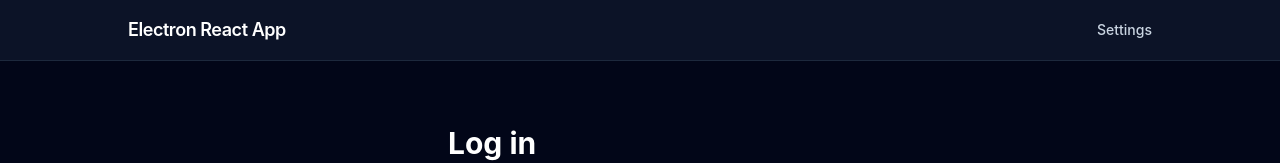
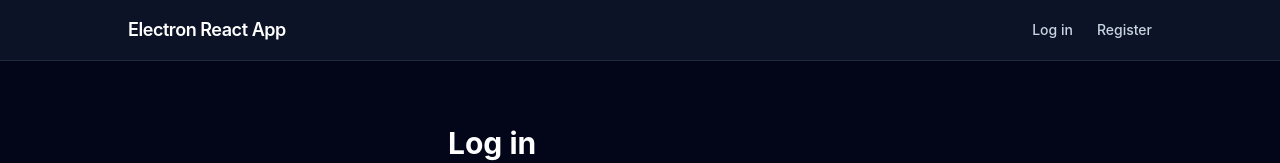
Before and after one commit to Ghiyathali/Bachelor, a React (Vite) app in the folder electron-react-app/: page /#/login in a window 1280 px wide. Shown: the top 163 px of the page. Built offline with nearby package versions, Linux system fonts and the light colour scheme; no server answers.

Commit message:
feat(auth-ui): logout and protected routes
Route guards send logged-out users to /login and logged-in users away from /login and /register. Header shows the signed-in user and a Log out button that clears the stored token. Refs #35, refs #5

```diff
--- a/electron-react-app/src/App.tsx
+++ b/electron-react-app/src/App.tsx
@@ -1,6 +1,16 @@
-import { Link, Outlet } from '@tanstack/react-router'
+import { Link, Outlet, useNavigate } from '@tanstack/react-router'
+import { useAuthStore } from './stores/authStore'
 
 export default function App() {
+  const navigate = useNavigate()
+  const user = useAuthStore((state) => state.user)
+  const logout = useAuthStore((state) => state.logout)
+
+  async function handleLogout() {
+    logout() // 1. throw the token away (FR-16)
+    await navigate({ to: '/login' }) // 2. back to the login page
+  }
+
   return (
     <div className="min-h-screen bg-slate-950 text-slate-100">
       <header className="border-b border-slate-800 bg-slate-900/80 px-6 py-4">
@@ -8,6 +18,9 @@ export default function App() {
           <Link to="/" className="text-lg font-semibold tracking-tight text-white">
             Electron React App
           </Link>
+
+          {user ? (
+            <>
               <Link
                 to="/settings"
                 className="ml-auto text-sm font-medium text-slate-300 transition hover:text-white"
@@ -15,6 +28,27 @@ export default function App() {
               >
                 Settings
               </Link>
+              <span className="text-sm text-slate-400">
+                {user.username} ({user.role})
+              </span>
+              <button
+                type="button"
+                onClick={() => void handleLogout()}
+                className="rounded-md border border-slate-700 px-3 py-1 text-sm text-slate-200 hover:bg-slate-800"
+              >
+                Log out
+              </button>
+            </>
+          ) : (
+            <>
+              <Link to="/login" className="ml-auto text-sm font-medium text-slate-300 hover:text-white">
+                Log in
+              </Link>
+              <Link to="/register" className="text-sm font-medium text-slate-300 hover:text-white">
+                Register
+              </Link>
+            </>
+          )}
         </nav>
       </header>
       <main className="mx-auto max-w-5xl px-6 py-16">
--- a/electron-react-app/src/router.tsx
+++ b/electron-react-app/src/router.tsx
@@ -5,11 +5,28 @@ import {
   createRootRoute,
   createRoute,
   createRouter,
+  redirect,
 } from '@tanstack/react-router'
 import App from './App'
 import { getTodos } from './api/todos'
 import LoginPage from './pages/LoginPage'
 import RegisterPage from './pages/RegisterPage'
+import { isLoggedIn, useAuthStore } from './stores/authStore'
+
+// Guard for protected pages: no valid token -> go to /login.
+function requireAuth() {
+  if (!isLoggedIn()) {
+    useAuthStore.getState().logout() // clear an expired token, if any
+    throw redirect({ to: '/login' })
+  }
+}
+
+// Guard for login/register: already logged in -> go to the home page.
+function redirectIfLoggedIn() {
+  if (isLoggedIn()) {
+    throw redirect({ to: '/' })
+  }
+}
 
 function HomePage() {
   const { data: todos, error, isLoading } = useQuery({
@@ -68,15 +85,18 @@ const rootRoute = createRootRoute({
   notFoundComponent: NotFoundPage,
 })
 
+// Protected pages
 const indexRoute = createRoute({
   getParentRoute: () => rootRoute,
   path: '/',
+  beforeLoad: requireAuth,
   component: HomePage,
 })
 
 const settingsRoute = createRoute({
   getParentRoute: () => rootRoute,
   path: 'settings',
+  beforeLoad: requireAuth,
   component: SettingsPage,
 })
 
@@ -84,12 +104,14 @@ const settingsRoute = createRoute({
 const loginRoute = createRoute({
   getParentRoute: () => rootRoute,
   path: 'login',
+  beforeLoad: redirectIfLoggedIn,
   component: LoginPage,
 })
 
 const registerRoute = createRoute({
   getParentRoute: () => rootRoute,
   path: 'register',
+  beforeLoad: redirectIfLoggedIn,
   component: RegisterPage,
 })
 
```
Lines whose indentation alone changed are shown as unchanged.
